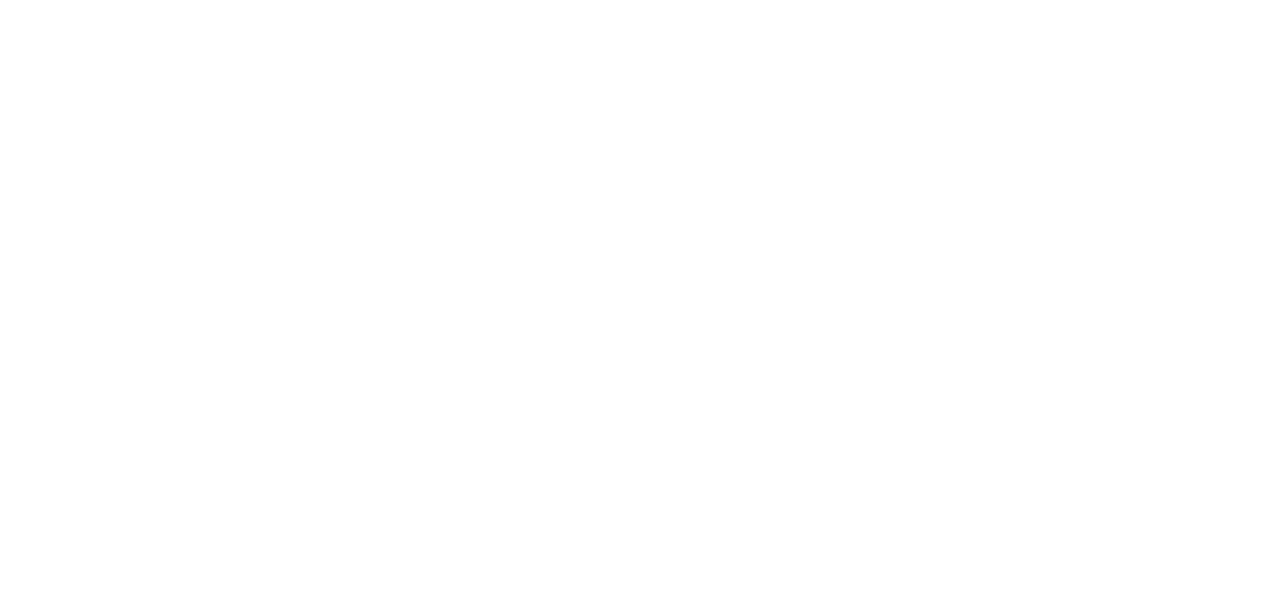
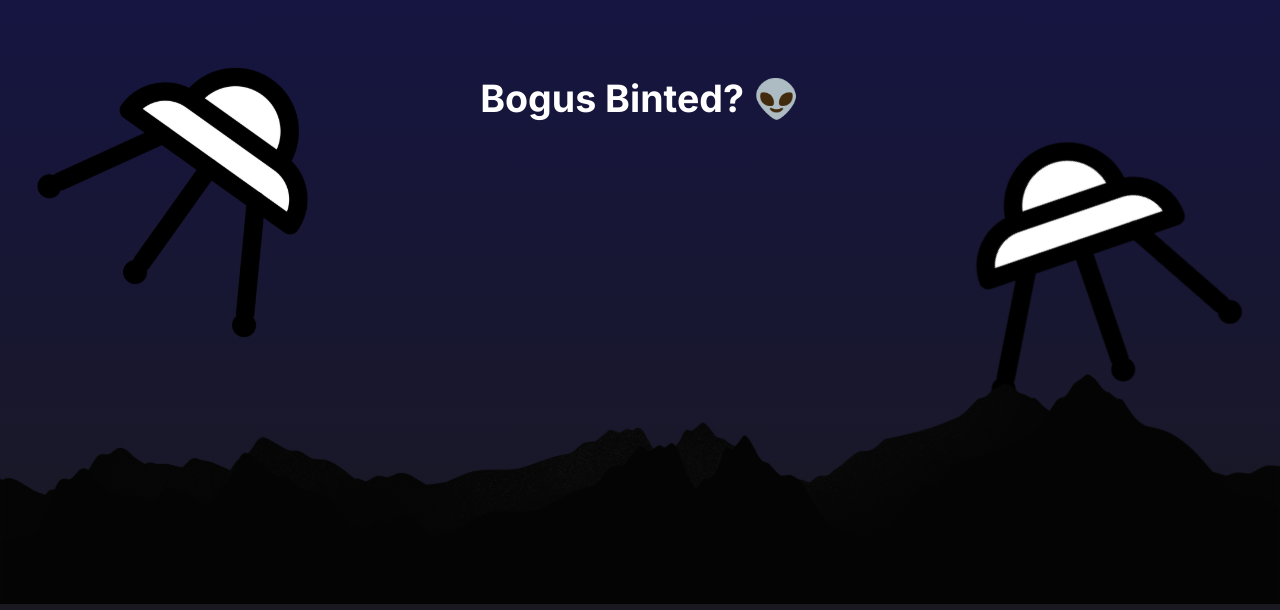
Before and after one commit to JoshuaHM-p4/tecnoquatro, a React (Vite) app in the folder client/: page / in a window 1280 px wide. Shown: the part 3842-4452 px from the top of the page. Before the commit the page ends 3412 px from the top, so only its background shows below. Built offline with nearby package versions, Linux system fonts and the light colour scheme.

Commit message:
add extra section

```diff
--- /dev/null
+++ b/client/src/components/LandingExtra.jsx
@@ -0,0 +1,18 @@
+import React from "react";
+import '../styles/LandingExtra.scss';
+
+const LandingExtra = () => {
+
+
+    return(
+        <main className="landing-extra">
+            <p className="middle-text">Bogus Binted? 👽</p>
+            <img src="/images/spaceshiprocket.svg" alt="spaceship" className="spaceship" />
+            <img src="/images/spaceshiprocket.svg" alt="spaceship" className="spaceship" />
+            <img src="/images/footer_mountains 1.svg" alt="mountain" className="mountain" />
+
+        </main>
+    )
+}
+
+export default LandingExtra;
--- a/client/src/pages/Landing.jsx
+++ b/client/src/pages/Landing.jsx
@@ -3,6 +3,7 @@
 import '../styles/Landing.scss'
 import { IoMdMenu } from "react-icons/io";
 import LandingForms from '../components/LandingForms';
+import LandingExtra from '../components/LandingExtra';
 
 const Landing = () => {
   return (
@@ -30,6 +31,7 @@
       </main>
       <LandingStudents />
       <LandingForms />
+      <LandingExtra />
       <main className='login-page'>
 
       </main>
--- /dev/null
+++ b/client/src/styles/LandingExtra.scss
@@ -0,0 +1,44 @@
+.landing-extra{
+    display: flex;
+    width: 100%;
+    height: 64rem;
+    flex-direction: column;
+    justify-content: center;
+    align-items: center;
+    background: linear-gradient(180deg, #121156 0%, #1A1922 100%), linear-gradient(180deg, #FFF 0%, #999 100%);
+
+    .middle-text{
+        color: #FFF;
+        font-family: Inter;
+        font-size: 2.35rem;
+        font-style: normal;
+        font-weight: 700;
+        line-height: normal;
+
+    }
+
+    .spaceship{
+        position: absolute;
+        left: 2.3125rem;
+        margin-top: 13rem;
+
+        &:nth-child(2){
+            transform: rotate(-54.342deg);
+            position: absolute;
+            right: 3.5rem;
+            left: auto;
+            margin-top: 25rem;
+        }
+
+    }
+
+    .mountain {
+        position: absolute;
+        margin-top: 47.22rem;
+        padding-top: 1rem;
+        left: 0;
+        right: 0;
+        width: 100%;
+        height: auto;
+    }
+}
--- a/client/src/styles/LandingForms.scss
+++ b/client/src/styles/LandingForms.scss
@@ -87,6 +87,7 @@
           align-items: flex-start;
           gap: 0.625rem;
           align-self: stretch;
+          margin-bottom: 1rem;
 
           button {
             width: 11rem;
```
Also changed, not shown: client/public/images/footer_mountains 1.svg (added), client/public/images/spaceshiprocket.svg (added).
